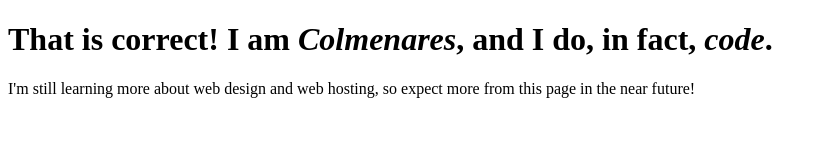
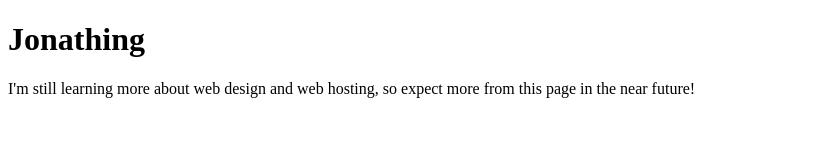
Before and after one commit to Jonathing/Website, a plain HTML site: page index.html in a window 1280 px wide. Shown: the whole page, without its empty margins (0-827 px from the left). Drawn offline with Linux system fonts and the light colour scheme.

Commit message:
colmenares.codes -> jonathing.me

```diff
--- a/index.html
+++ b/index.html
@@ -3,7 +3,7 @@
 
 <head>
     <meta charset="UTF-8">
-    <title>colmenares.codes</title>
+    <title>Jonathing</title>
 
     <!-- Global site tag (gtag.js) - Google Analytics -->
     <script async src="https://www.googletagmanager.com/gtag/js?id=UA-180729359-1"></script>
@@ -18,7 +18,7 @@
 </head>
 
 <body>
-    <h1>That is correct! I am <em>Colmenares</em>, and I do, in fact, <em>code</em>.</h1>
+    <h1>Jonathing</h1>
     <p>I'm still learning more about web design and web hosting, so expect more from this page in the near future!</p>
 </body>
 
```
Also changed, not shown: 1 other file.
